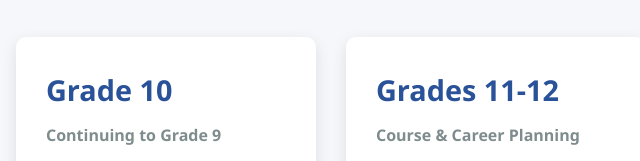
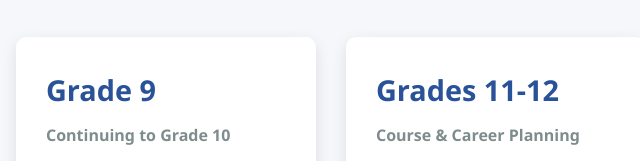
Before and after one commit to THORISO2Nnoi/career_guidance, a plain HTML site: page frontend/index.html in a window 1280 px wide. Shown: the part 226-387 px from the top of the page, 474-1114 px from the left. Drawn offline with Linux system fonts and the light colour scheme.

Commit message:
ERROR FIX

```diff
--- a/frontend/index.html
+++ b/frontend/index.html
@@ -26,8 +26,8 @@
                 </div>
 
                 <div class="grade-card" onclick="location.href='grade10.html'">
-                    <h3>Grade 10</h3>
-                    <p>Continuing to Grade 9</p>
+                    <h3>Grade 9</h3>
+                    <p>Continuing to Grade 10</p>
                     <div class="card-description">
                         Upload your results to see available streams and where they're offered in Mpumalanga.
                     </div>
```
